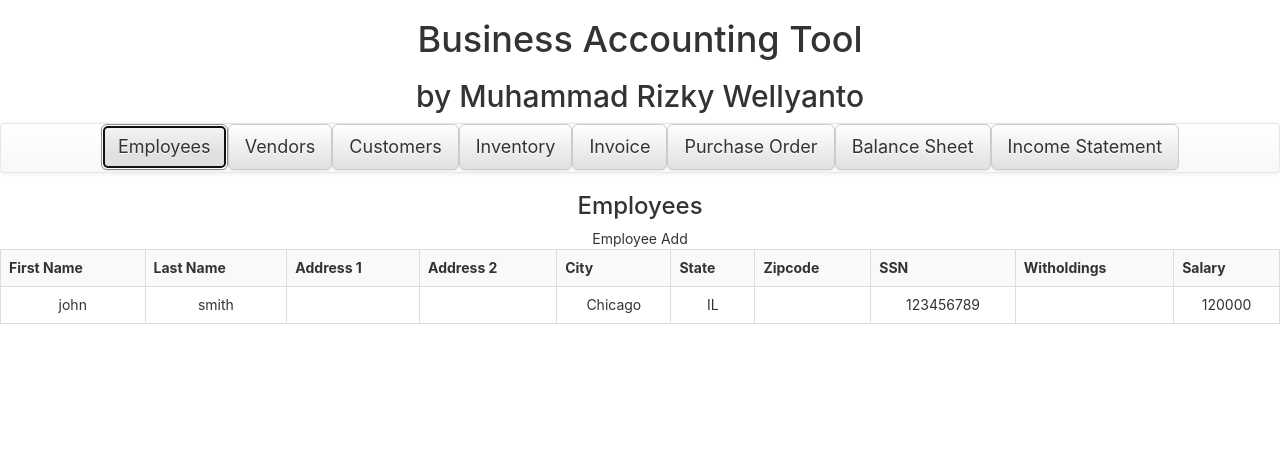
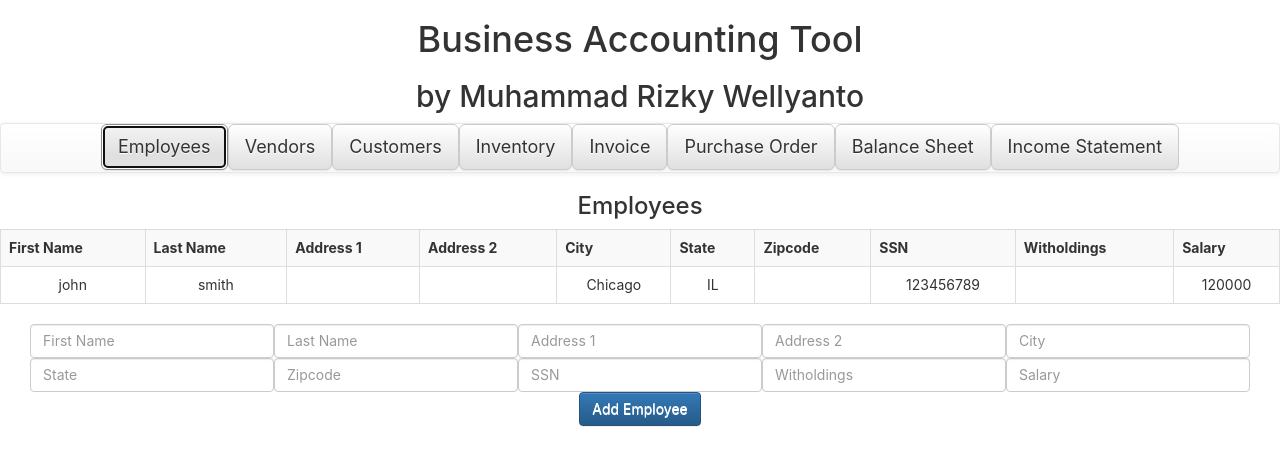
Before and after one commit to RizkyWellyanto/accounting-app, a React (Create React App) app: page / in a window 1280 px wide. Both pictures are taken after a click on the button "Employees". Shown: the top 466 px of the page. Built offline with nearby package versions, Linux system fonts and the light colour scheme.

Commit message:
updated redme. done with employeeAdd

```diff
--- a/src/App.js
+++ b/src/App.js
@@ -34,10 +34,11 @@ class App extends Component {
         };
 
         this.navHandler = this.navHandler.bind(this);
+        this.employeeListHandler = this.employeeListHandler.bind(this);
     }
 
-    employeeListHandler(employee_list){
-        this.state({
+    employeeListHandler(employee_list) {
+        this.setState({
             employee_list: employee_list
         })
     }
@@ -53,22 +54,26 @@ class App extends Component {
             case "employee":
                 return (<div>
                     <h3>Employees</h3>
-                    <EmployeeAdd/>
                     <EmployeeList
-                        employee_list = {this.state.employee_list}
+                        employee_list={this.state.employee_list}
                     />
+                    <EmployeeAdd
+                        employee_list={this.state.employee_list}
+                        onSubmit={(employeeList) => {
+                            this.employeeListHandler(employeeList)
+                        }}/>
                 </div>);
 
             case "vendor":
                 return (<div>
+                    <VendorList/>
                     <VendorAdd/>
-                    <VendorList/>
                 </div>);
 
             case "customer":
                 return (<div>
+                    <CustomerList/>
                     <CustomerAdd/>
-                    <CustomerList/>
                 </div>);
 
             case "inventory":
@@ -78,14 +83,14 @@ class App extends Component {
 
             case "purchase_order":
                 return (<div>
+                    <PurchaseOrderHistory/>
                     <PurchaseOrderCreate/>
-                    <PurchaseOrderHistory/>
                 </div>);
 
             case "invoice":
                 return (<div>
+                    <InvoiceHistory/>
                     <InvoiceCreate/>
-                    <InvoiceHistory/>
                 </div>);
 
             case "balance_sheet":
--- a/src/component/EmployeeAdd.js
+++ b/src/component/EmployeeAdd.js
@@ -1,11 +1,155 @@
-import React, { Component } from 'react';
+import React, {Component} from 'react';
+import {Employee} from "../model/Employee";
 
 class EmployeeAdd extends Component {
+    constructor(props) {
+        super(props);
+
+        this.state = {
+            first_name: "",
+            last_name: "",
+            address1: "",
+            address2: "",
+            city: "",
+            state: "",
+            zipcode: "",
+            ssn: "",
+            witholdings: "",
+            salary: "",
+        };
+
+        this.handleFirstName = this.handleFirstName.bind(this);
+        this.handleLastName = this.handleLastName.bind(this);
+        this.handleAddress1 = this.handleAddress1.bind(this);
+        this.handleAddress2 = this.handleAddress2.bind(this);
+        this.handleCity = this.handleCity.bind(this);
+        this.handleState = this.handleState.bind(this);
+        this.handleZipcode = this.handleZipcode.bind(this);
+        this.handleSSN = this.handleSSN.bind(this);
+        this.handleWitholdings = this.handleWitholdings.bind(this);
+        this.handleSalary = this.handleSalary.bind(this);
+
+        this.handleNewEmployee = this.handleNewEmployee.bind(this);
+    }
+
+    handleFirstName(e) {
+        this.setState({
+            first_name: e.target.value
+        })
+    }
+
+    handleLastName(e) {
+        this.setState({
+            last_name: e.target.value
+        })
+    }
+
+    handleAddress1(e) {
+        this.setState({
+            address1: e.target.value
+        })
+    }
+
+    handleAddress2(e) {
+        this.setState({
+            address2: e.target.value
+        })
+    }
+
+    handleCity(e) {
+        this.setState({
+            city: e.target.value
+        })
+    }
+
+    handleState(e) {
+        this.setState({
+            state: e.target.value
+        })
+    }
+
+    handleZipcode(e) {
+        this.setState({
+            zipcode: e.target.value
+        })
+    }
+
+    handleSSN(e) {
+        this.setState({
+            ssn: e.target.value
+        })
+    }
+
+    handleWitholdings(e) {
+        this.setState({
+            witholdings: e.target.value
+        })
+    }
+
+    handleSalary(e) {
+        this.setState({
+            salary: e.target.value
+        })
+    }
+
+    handleNewEmployee() {
+        const {first_name, last_name, address1, address2, city, state, zipcode, ssn, witholdings, salary} = this.state;
+
+        const newEmployee = new Employee(first_name, last_name, address1, address2, city, state, zipcode, ssn, witholdings, salary);
+
+        const newList = [...this.props.employee_list, newEmployee];
+
+        this.props.onSubmit(newList);
+    }
+
     render() {
         return (
-            <div>
-                Employee Add
-            </div>
+            <form className="form-inline">
+                <div className="form-group">
+                    <input type="text" className="form-control" placeholder="First Name"
+                           onChange={this.handleFirstName}/>
+                </div>
+                <div className="form-group">
+                    <input type="text" className="form-control" placeholder="Last Name"
+                           onChange={this.handleLastName}/>
+                </div>
+                <div className="form-group">
+                    <input type="text" className="form-control" placeholder="Address 1"
+                           onChange={this.handleAddress1}/>
+                </div>
+                <div className="form-group">
+                    <input type="text" className="form-control" placeholder="Address 2"
+                           onChange={this.handleAddress2}/>
+                </div>
+                <div className="form-group">
+                    <input type="text" className="form-control" placeholder="City"
+                           onChange={this.handleCity}/>
+                </div>
+                <div className="form-group">
+                    <input type="text" className="form-control" placeholder="State"
+                           onChange={this.handleState}/>
+                </div>
+                <div className="form-group">
+                    <input type="text" className="form-control" placeholder="Zipcode"
+                           onChange={this.handleZipcode}/>
+                </div>
+                <div className="form-group">
+                    <input type="text" className="form-control" placeholder="SSN"
+                           onChange={this.handleSSN}/>
+                </div>
+                <div className="form-group">
+                    <input type="text" className="form-control" placeholder="Witholdings"
+                           onChange={this.handleWitholdings}/>
+                </div>
+                <div className="form-group">
+                    <input type="text" className="form-control" placeholder="Salary"
+                           onChange={this.handleSalary}/>
+                </div>
+
+                <button type="button" className="btn btn-default btn-primary" onClick={this.handleNewEmployee}>Add
+                    Employee
+                </button>
+            </form>
         );
     }
 }
```
Also changed, not shown: 1 other file (tests, documents, lock files or other folders).
